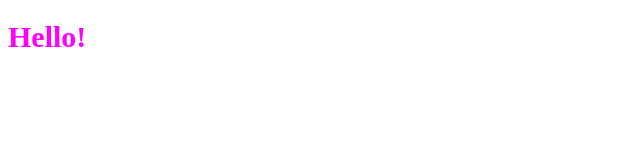
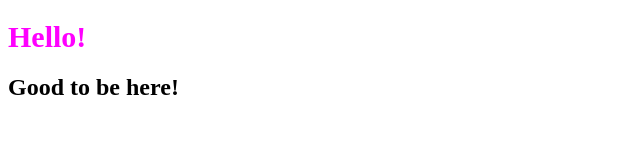
Before and after one commit to emc48/session-seven-again, a plain HTML site: page docs/index.html in a window 1280 px wide. Shown: the whole page, without its empty margins (0-640 px from the left). Drawn offline with Linux system fonts and the light colour scheme.

Commit message:
Put in a h2 tag

```diff
--- a/docs/index.html
+++ b/docs/index.html
@@ -10,5 +10,8 @@
     <h1>
         Hello!
     </h1>
+    <h2>
+        Good to be here!
+    </h2>
 </body>
 </html>
```
